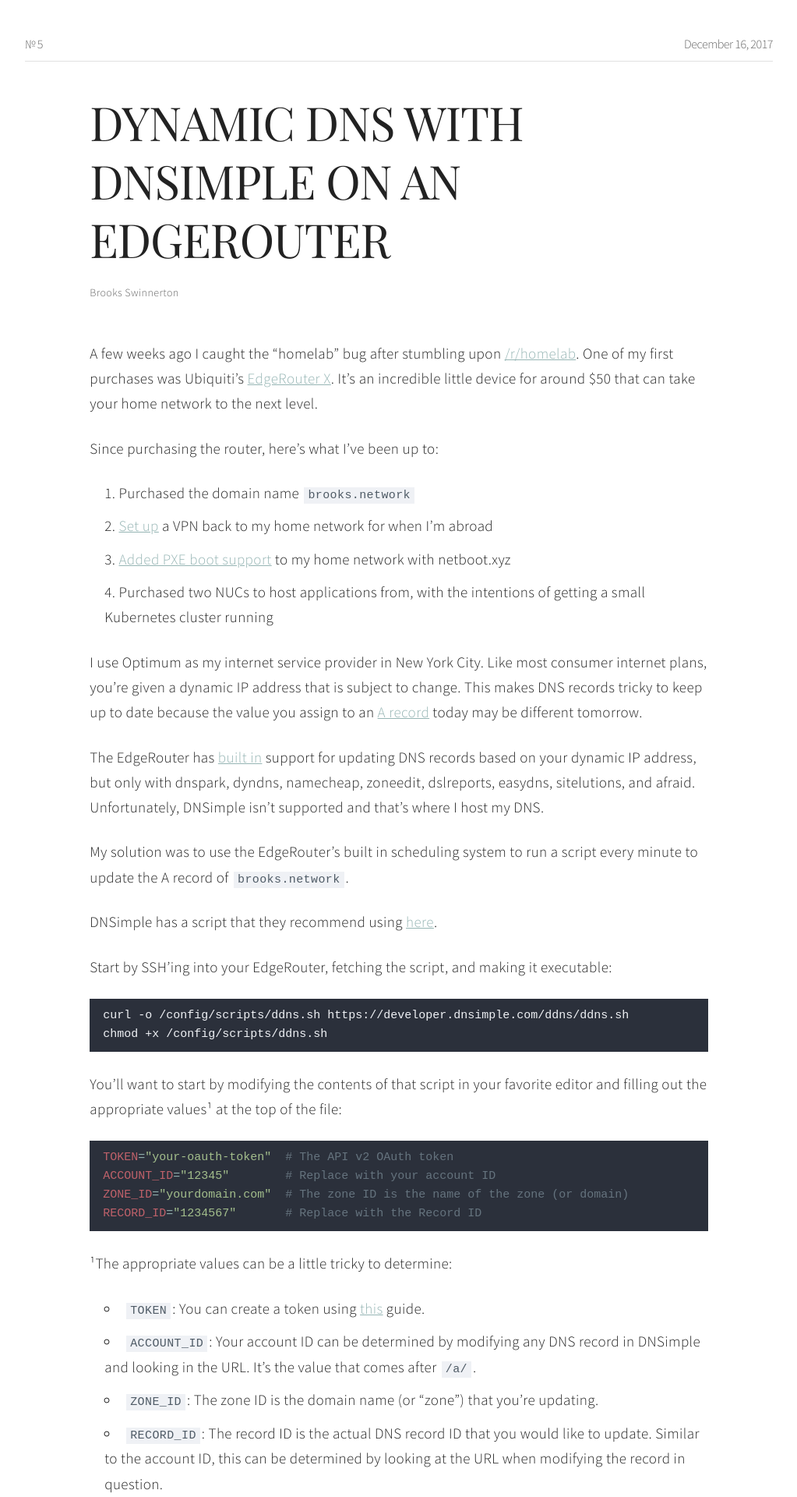
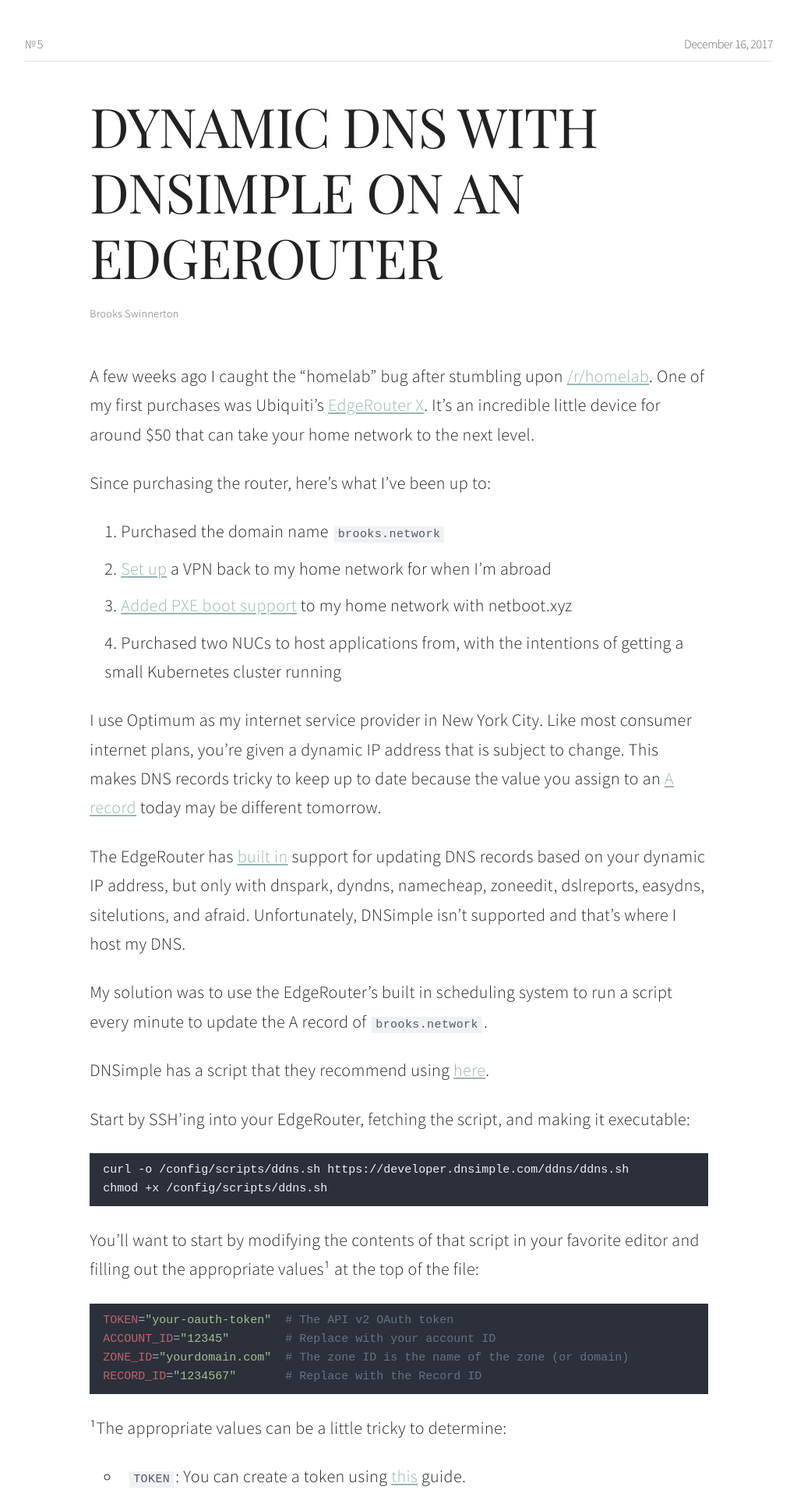
Before and after one commit to bswinnerton/blog, a Jekyll site: the page built from _posts/2017-12-16-dynamic-dns-with-dnsimple-on-an-edgerouter.md, in a window 1280 px wide. Shown: the top 1920 px of the page at 78% size, without its empty margins (128-1151 px from the left). Built offline with Jekyll 4.4.1, drawn with Linux system fonts in a browser that asks for light colours.

Commit message:
Update font sizes across the site

```diff
--- a/_layouts/post.html
+++ b/_layouts/post.html
@@ -2,7 +2,7 @@
 layout: default
 ---
 
-<h2>{{ page.title }}</h2>
+<h1>{{ page.title }}</h1>
 <div><p class="author"><a href="{{ site.author.url }}">{{ site.author.name }}</a></p></div>
 <br />
 {{ content }}
--- a/public/css/styles.css
+++ b/public/css/styles.css
@@ -9,15 +9,11 @@
 }
 
 h1 {
-  font-size: 72px;
-}
-
-h2 {
-  font-size: 60px;
+  font-size: 70px;
 }
 
 p, li {
-  font-size: 19px;
+  font-size: 22px;
   line-height: 1.7;
   letter-spacing: 0.4px;
 }
@@ -96,7 +92,7 @@
 /* Mobile */
 
 @media (max-width: 400px) {
-  h2 {
+  h1 {
     font-size: 48px;
   }
 }
```
